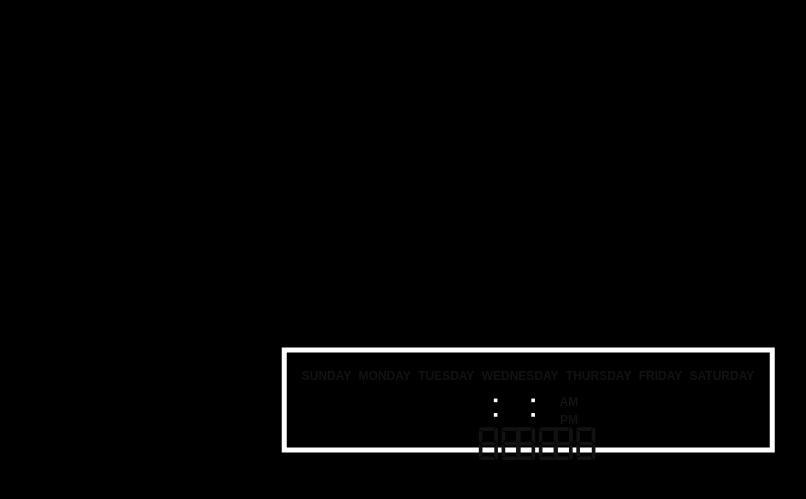
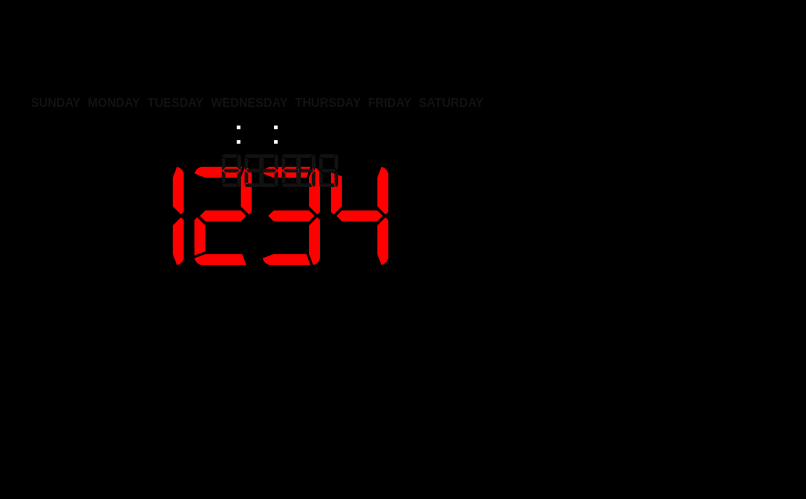
Before and after one commit to leejungsu6389/cau2018-2_ticket-booth, a PHP site: page / in a window 1280 px wide. Shown: the top 499 px of the page, without its empty margins (112-918 px from the left). Run offline with PHP 8.4, Linux system fonts and the light colour scheme; data that the repository does not hold is empty.

Commit message:
디자인 개선

```diff
--- a/ticket/css/main.css
+++ b/ticket/css/main.css
@@ -18,11 +18,9 @@ body {
 main {
 	text-align: center;
     position: absolute;
-    top: 50%;
-    left: 50%;
-    transform: translate(-50%,-50%);
+    top: 10%;
+    left: 10%;
     padding: 15px;
-    border: solid 5px #ffffff;
 }
 
 div.numbers {
@@ -83,6 +81,11 @@ div.am-pm div p {
 	width: 100%;
 }
 
+.test {
+    color: #ff0000;
+    font-size: 150px;
+}
+
 .am, .pm {
 	color: #131212;
 }
--- a/ticket/index.php
+++ b/ticket/index.php
@@ -89,21 +89,12 @@
 
 
 
-			<!-- AM / PM -->
-			<div class="am-pm">
+		</div><!-- END CLOCK -->
 
-				<!-- AM -->
-				<div>
-					<p class="am">am</p>
-				</div>
-
-				<!-- PM -->
-				<div>
-					<p class="pm">pm</p>
-				</div>
-			</div>
-
-		</div><!-- END CLOCK -->
+		<!-- NUMBER -->
+		<div>
+		    <p class="test">1234</p>
+		</div>
 
 	</main>
 
--- a/ticket/javascript/main.php
+++ b/ticket/javascript/main.php
@@ -1,11 +1,9 @@
 //invokes functions as soon as window loads
 window.onload = function(){
 	time();
-	ampm();
 	whatDay();
 	setInterval(function(){
 		time();
-		ampm();
 		whatDay();
 	}, 1000);
 };
@@ -69,7 +67,7 @@ var test = '<?php echo $result; ?>';
 	//invokes function to make sure number has at least two digits
 	hours = addZero(hours);
 	minutes = addZero(minutes);
-	seconds = addZero(test);
+	seconds = addZero(seconds);
 
 	//changes the html to match results
 	document.getElementsByClassName('hours')[0].innerHTML = hours;
@@ -83,17 +81,6 @@ function addZero (val){
 	return (val <= 9) ? ("0" + val) : val;
 }
 
-//lights up either am or pm on clock
-function ampm(){
-	var date = new Date(),
-		hours = date.getHours(),
-		am = document.getElementsByClassName("am")[0].classList,
-		pm = document.getElementsByClassName("pm")[0].classList;
-
-
-	(hours >= 12) ? pm.add("light-on") : am.add("light-on");
-	(hours >= 12) ? am.remove("light-on") : pm.remove("light-on");
-}
 
 //lights up what day of the week it is
 function whatDay(){
```
